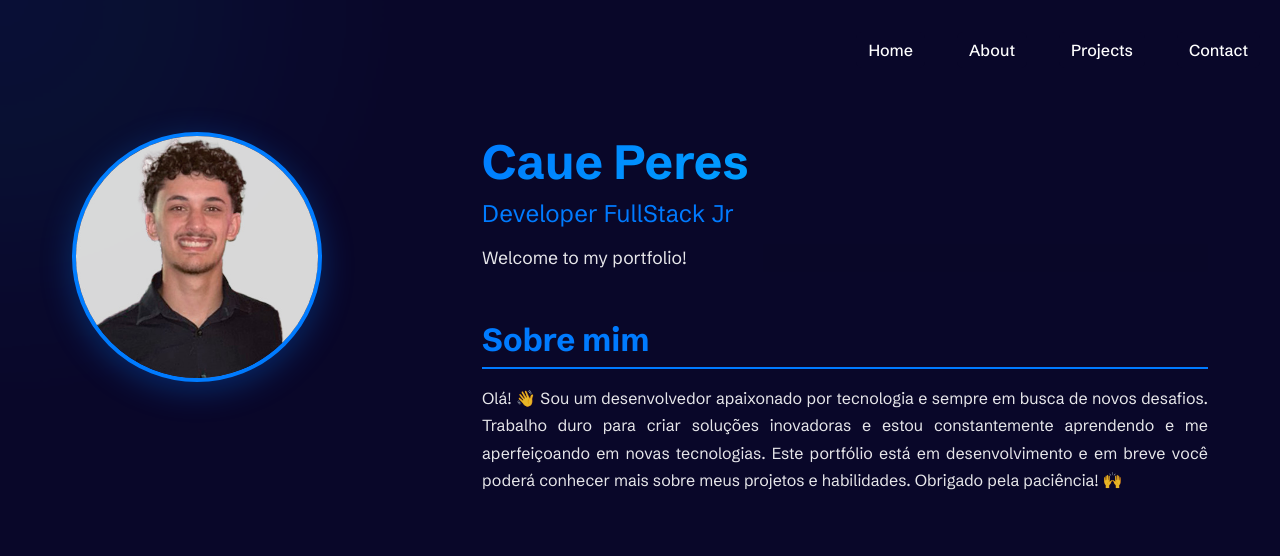
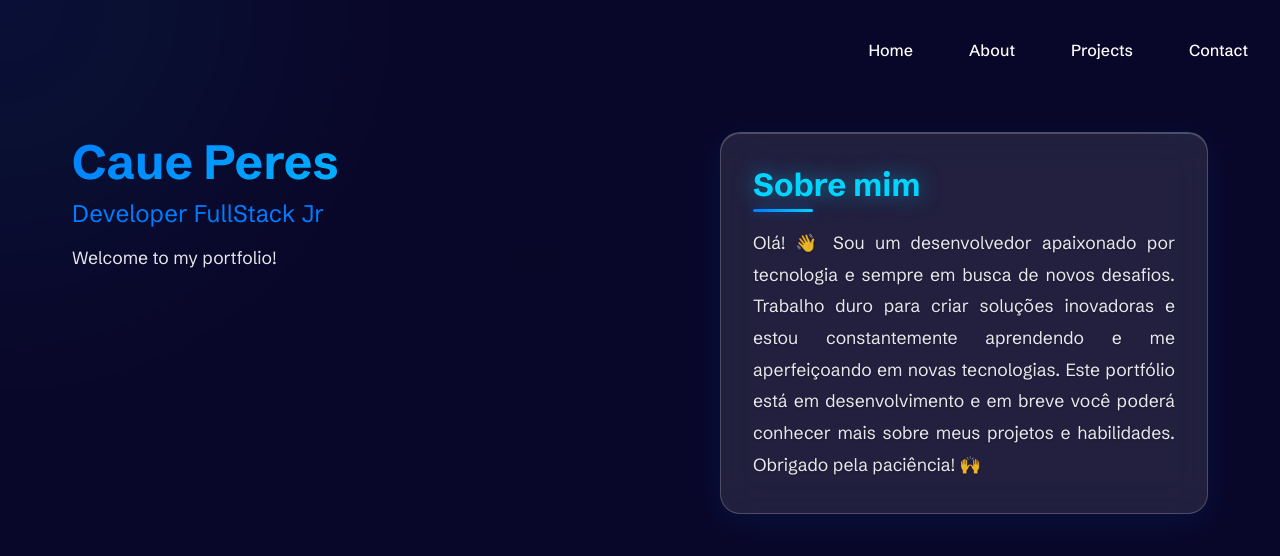
Before and after one commit to w1ze55/Portfolio, a Vue app in the folder portfolio/: page / in a window 1280 px wide. Shown: the top 556 px of the page. Built offline with nearby package versions, Linux system fonts and the light colour scheme.

Commit message:
Fix: Remove photo

```diff
--- a/portfolio/src/components/InfoSM.vue
+++ b/portfolio/src/components/InfoSM.vue
@@ -13,24 +13,20 @@ export default {
 </script>
 
 <template>
-    <div class="app">
-        <div class="hero-container">
-            <div class="img-section">
-                <div class="img-logo">
-                    <img src="../assets/foto eu.jpg" alt="Foto de perfil">
-                </div>
+  <div class="portfolio-container">
+      <div class="main-content">
+          <div class="profile-section">
+              <header class="profile-header">
+                  <h1>{{ name }}</h1>
+                  <h2>{{ title }}</h2>
+                  <p class="welcome-message">{{ description }}</p>
+              </header>
           </div>
 
-            <div class="content-section">
-                <header class="hero">
-                    <h1>{{ name }}</h1>
-                    <h2>{{ title }}</h2>
-                    <p class="description">{{ description }}</p>
-                </header>
-
-                <section class="about-section">
+          <div class="info-section">
+              <section class="about-card">
                   <h3>Sobre mim</h3>
-                    <p class="about-text">{{ aboutMe }}</p>
+                  <p class="about-description">{{ aboutMe }}</p>
               </section>
           </div>
       </div>
@@ -38,13 +34,13 @@ export default {
 </template>
 
 <style scoped>
-.app {
+.portfolio-container {
   max-width: 1200px;
   margin: 0 auto;
   padding: 2rem;
 }
 
-.hero-container {
+.main-content {
   display: flex;
   align-items: flex-start;
   justify-content: space-between;
@@ -52,43 +48,19 @@ export default {
   margin-bottom: 4rem;
 }
 
-.img-section {
-    flex: 0 0 auto;
-    display: flex;
-    justify-content: center;
-}
-
-.img-logo {
-    position: relative;
-}
-
-.img-logo img {
-    width: 250px;
-    height: 250px;
-    border-radius: 50%;
-    object-fit: cover;
-    border: 4px solid #007bff;
-    box-shadow: 0 8px 32px rgba(0, 123, 255, 0.3);
-    transition: transform 0.3s ease, box-shadow 0.3s ease;
-}
-
-.img-logo img:hover {
-    transform: scale(1.05);
-    box-shadow: 0 12px 40px rgba(0, 123, 255, 0.4);
-}
-
-.content-section {
+/* Seção do perfil (onde estava a foto) */
+.profile-section {
   flex: 1;
   display: flex;
   flex-direction: column;
   justify-content: center;
 }
 
-.hero {
+.profile-header {
   margin-bottom: 2rem;
 }
 
-.hero h1 {
+.profile-header h1 {
   font-size: 3rem;
   margin-bottom: 0.5rem;
   background: linear-gradient(135deg, #007bff, #00d4ff);
@@ -97,80 +69,128 @@ export default {
   background-clip: text;
 }
 
-.hero h2 {
+.profile-header h2 {
   font-size: 1.5rem;
   color: #007bff;
   margin-bottom: 1rem;
   font-weight: 400;
 }
 
-.description {
+.welcome-message {
   font-size: 1.1rem;
   line-height: 1.6;
   opacity: 0.9;
 }
 
-.about-section {
-    margin-top: 1rem;
+/* Seção de informações (card sobre mim) */
+.info-section {
+  flex: 1;
+  display: flex;
+  flex-direction: column;
+  justify-content: center;
 }
 
-.about-section h3 {
-    font-size: 2rem;
-    border-bottom: 2px solid #007bff;
-    padding-bottom: 0.5rem;
-    margin-bottom: 1rem;
-    color: #007bff;
+.about-card {
+  background: rgba(255, 255, 255, 0.1) !important;
+  backdrop-filter: blur(20px);
+  -webkit-backdrop-filter: blur(20px);
+  border: 1px solid rgba(255, 255, 255, 0.2);
+  border-radius: 20px;
+  padding: 2rem;
+  box-shadow:
+      0 8px 32px rgba(0, 123, 255, 0.1),
+      inset 0 1px 0 rgba(255, 255, 255, 0.2);
+  position: relative;
+  overflow: hidden;
+  transition: all 0.3s ease;
 }
 
-.about-text {
-    font-size: 1rem;
-    line-height: 1.7;
+.about-card::before {
+  content: '';
+  position: absolute;
+  top: 0;
+  left: 0;
+  right: 0;
+  height: 1px;
+  background: linear-gradient(90deg, transparent, rgba(0, 123, 255, 0.8), transparent);
+  animation: shimmer 3s infinite;
+}
+
+.about-card:hover {
+  transform: translateY(-5px);
+  box-shadow:
+      0 15px 40px rgba(0, 123, 255, 0.2),
+      inset 0 1px 0 rgba(255, 255, 255, 0.3);
+  border-color: rgba(0, 123, 255, 0.3);
+}
+
+.about-card h3 {
+  font-size: 2rem;
+  margin-bottom: 1.5rem;
+  color: #00d4ff;
+  text-shadow: 0 0 20px rgba(0, 212, 255, 0.5);
+  position: relative;
+  background: transparent !important;
+}
+
+.about-card h3::after {
+  content: '';
+  position: absolute;
+  bottom: -8px;
+  left: 0;
+  width: 60px;
+  height: 3px;
+  background: linear-gradient(90deg, #007bff, #00d4ff) !important;
+  border-radius: 2px;
+  box-shadow: 0 0 10px rgba(0, 123, 255, 0.5);
+}
+
+.about-description {
+  font-size: 1.1rem;
+  line-height: 1.8;
   text-align: justify;
-    opacity: 0.9;
+  color: rgba(255, 255, 255, 0.9);
+  text-shadow: 0 1px 2px rgba(0, 0, 0, 0.3);
+  background: transparent !important;
+}
+
+@keyframes shimmer {
+  0% { transform: translateX(-100%); }
+  100% { transform: translateX(100%); }
 }
 
 /* Responsividade */
 @media (max-width: 768px) {
-    .hero-container {
+  .main-content {
       flex-direction: column;
       align-items: center;
       text-align: center;
       gap: 2rem;
   }
 
-    .img-logo img {
-        width: 200px;
-        height: 200px;
-    }
-
-    .hero h1 {
+  .profile-header h1 {
       font-size: 2.5rem;
   }
 
-    .hero h2 {
+  .profile-header h2 {
       font-size: 1.3rem;
   }
 
-    .about-text {
+  .about-description {
       text-align: left;
   }
 }
 
 @media (max-width: 480px) {
-    .app {
+  .portfolio-container {
       padding: 1rem;
   }
 
-    .img-logo img {
-        width: 180px;
-        height: 180px;
-    }
-
-    .hero h1 {
+  .profile-header h1 {
       font-size: 2rem;
   }
 
-    .hero h2 {
+  .profile-header h2 {
       font-size: 1.2rem;
   }
 }
```
Lines whose indentation alone changed are shown as unchanged.
